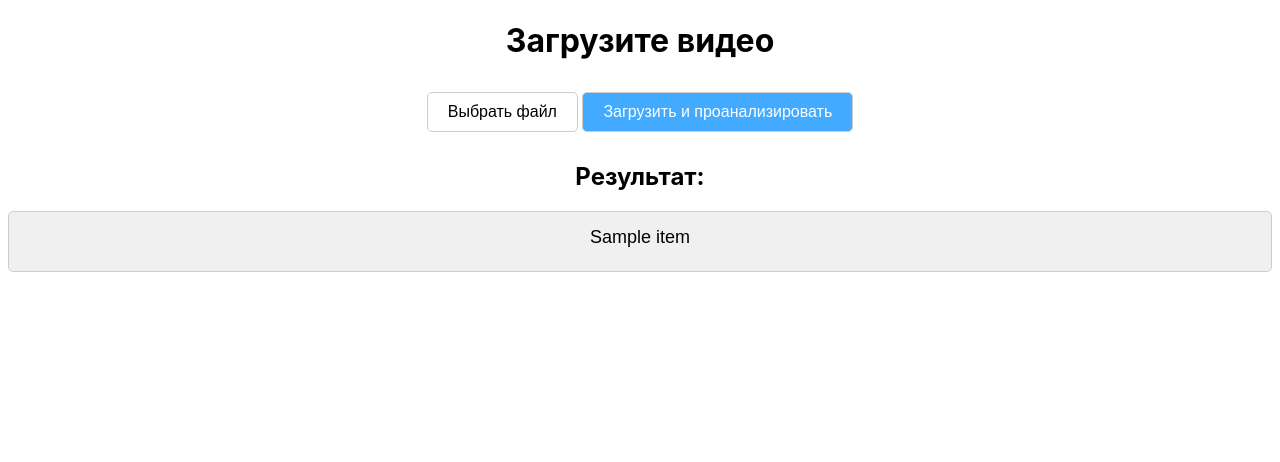
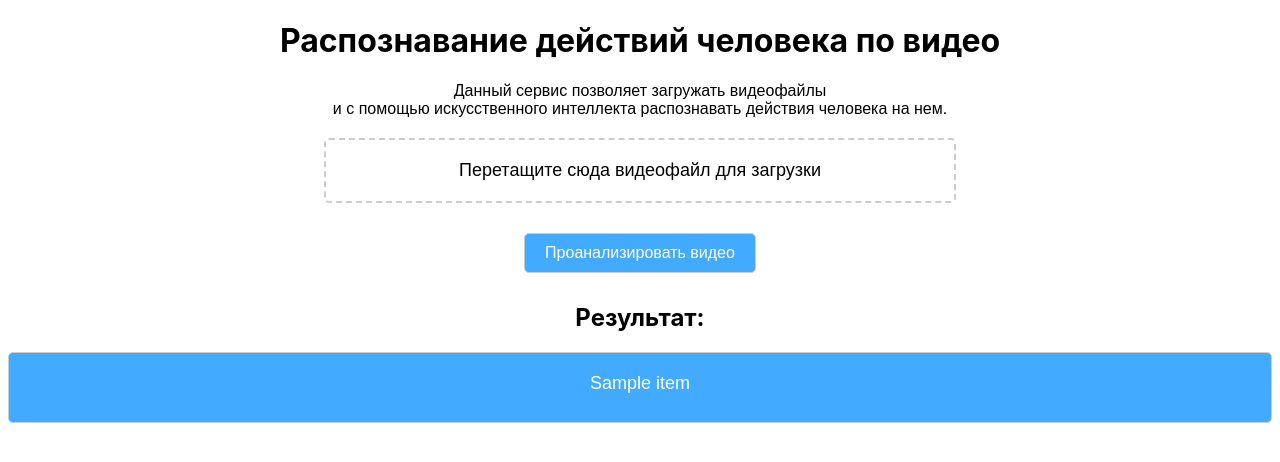
Before and after one commit to RusinDmitry/Recognition-of-human-actions-from-video, a FastAPI app: template front/templates/index.html in a window 1280 px wide. Shown: the top 462 px of the page. Run offline with FastAPI, Linux system fonts and the light colour scheme; the template is opened without the code that fills it: most values are stand-ins (such as "Sample title", 1, 10 or a date in 2020).

Commit message:
Update index.html

```diff
--- a/front/templates/index.html
+++ b/front/templates/index.html
@@ -18,33 +18,25 @@ form {
   }
 
   input[type="file"] {
-  display: none; /* скрываем поле выбора файла */
+    display: none; /* удаление кнопки выбора файла */
   }
 
-.custom-file-upload, .custom-submit-button {
+  .custom-submit-button {
     display: inline-block;
     border: 1px solid #ccc;
     background: white;
-  padding: 10px 20px; /* увеличиваем отступы для обеих кнопок */
+    padding: 10px 20px;
     cursor: pointer;
     margin: 10px auto;
-  font-size: 16px; /* устанавливаем одинаковый размер шрифта для обеих кнопок */
-  border-radius: 5px; /* добавляем скругление углов */
-}
-
-.custom-submit-button {
+    font-size: 16px;
+    border-radius: 5px;
     background-color: #42aaff;
     color: white;
   }
 
-.custom-file-upload:active, .custom-submit-button:active {
+  .custom-submit-button:active {
     background-color: #3388cc;
     color: #fff;
-}
-
-#file-name {
-  margin-top: 10px;
-  font-family: "Arial";
   }
 
   h2 {
@@ -59,35 +51,91 @@ p {
 
   .result-box {
     border: 1px solid #ccc;
-  background-color: #f0f0f0;
-  padding: 5px; /* уменьшаем размер прямоугольников */
+    padding: 10px;
     margin-bottom: 10px;
     font-family: "Inter";
-  font-size: 18px; /* увеличиваем размер шрифта */
-  border-radius: 5px; /* добавляем закругление углов */
+    font-size: 18px;
+    border-radius: 5px;
   }
+
+  .result-box:nth-child(1) {
+    background-color: #42aaff; /* цвет как у кнопки */
+    color: white; /* цвет текста */
+  }
+
+  video {
+    display: block;
+    margin: 0 auto;
+  }
+
+  .custom-drop-area {
+    border: 2px dashed #ccc;
+    padding: 20px;
+    margin: 20px auto;
+    border-radius: 5px;
+    font-size: 18px;
+    cursor: pointer; /* добавляем стиль для указания, что область поддерживает перетаскивание */
+  }
+
+  .custom-drop-area:hover {
+    background-color: #f0f0f0;
+  }
+
+  #video-name {
+    margin-top: 10px;
+    font-family: "Arial";
+  }
+
 </style>
 </head>
 <body>
-  <h1>Загрузите видео</h1>
-  <form action="/upload-video/" method="post" enctype="multipart/form-data">
-    <label for="file-upload" class="custom-file-upload">Выбрать файл</label>
-    <input id="file-upload" type="file" name="file" onchange="showFileName(this)">
-    <button type="submit" class="custom-submit-button">Загрузить и проанализировать</button>
-    <p id="file-name"></p>
+  <h1>Распознавание действий человека по видео</h1>
+  <p>Данный сервис позволяет загружать видеофайлы<br> и с помощью искусственного интеллекта распознавать действия человека на нем.</p>
+  <form id="upload-form" action="/upload-video/" method="post" enctype="multipart/form-data" ondragover="handleDragOver(event)" ondrop="handleDrop(event)">
+    <div id="drop-area" class="custom-drop-area">
+      Перетащите сюда видеофайл для загрузки
+    </div>
+    <video controls id="video-preview" style="display:none;"></video>
+    <p id="video-name"></p>
+    <button type="submit" class="custom-submit-button">Проанализировать видео</button>
+    <input id="file-upload" type="file" name="file" onchange="showVideo(this)" style="display: none;">
   </form>
-  <script>
-    function showFileName(input) {
-      document.getElementById('file-name').innerText = input.files[0].name;
-    }
-  </script>
+  <div id="results">
     {% if result %}
       <h2>Результат:</h2>
       {% for item in result %}
+        {% if loop.first %}
+          <div class="result-box" style="background-color: #42aaff; color: white;">
+        {% else %}
           <div class="result-box">
+        {% endif %}
           <p>{{ item }}</p>
         </div>
       {% endfor %}
     {% endif %}
+  </div>
+  <script>
+    function showVideo(input) {
+      var file = input.files[0];
+      var video = document.getElementById('video-preview');
+      var videoURL = URL.createObjectURL(file);
+      video.src = videoURL;
+      video.style.display = "block";
+      document.getElementById('video-name').innerText = input.files[0].name; // Показать имя файла под видео
+    }
+
+    function handleDragOver(event) {
+      event.preventDefault();
+      event.dataTransfer.dropEffect = "copy";
+    }
+
+    function handleDrop(event) {
+      event.preventDefault();
+      var file = event.dataTransfer.files[0];
+      var input = document.getElementById('file-upload');
+      input.files = event.dataTransfer.files;
+      showVideo(input);
+    }
+  </script>
 </body>
 </html>
```
Lines whose indentation alone changed are shown as unchanged.
